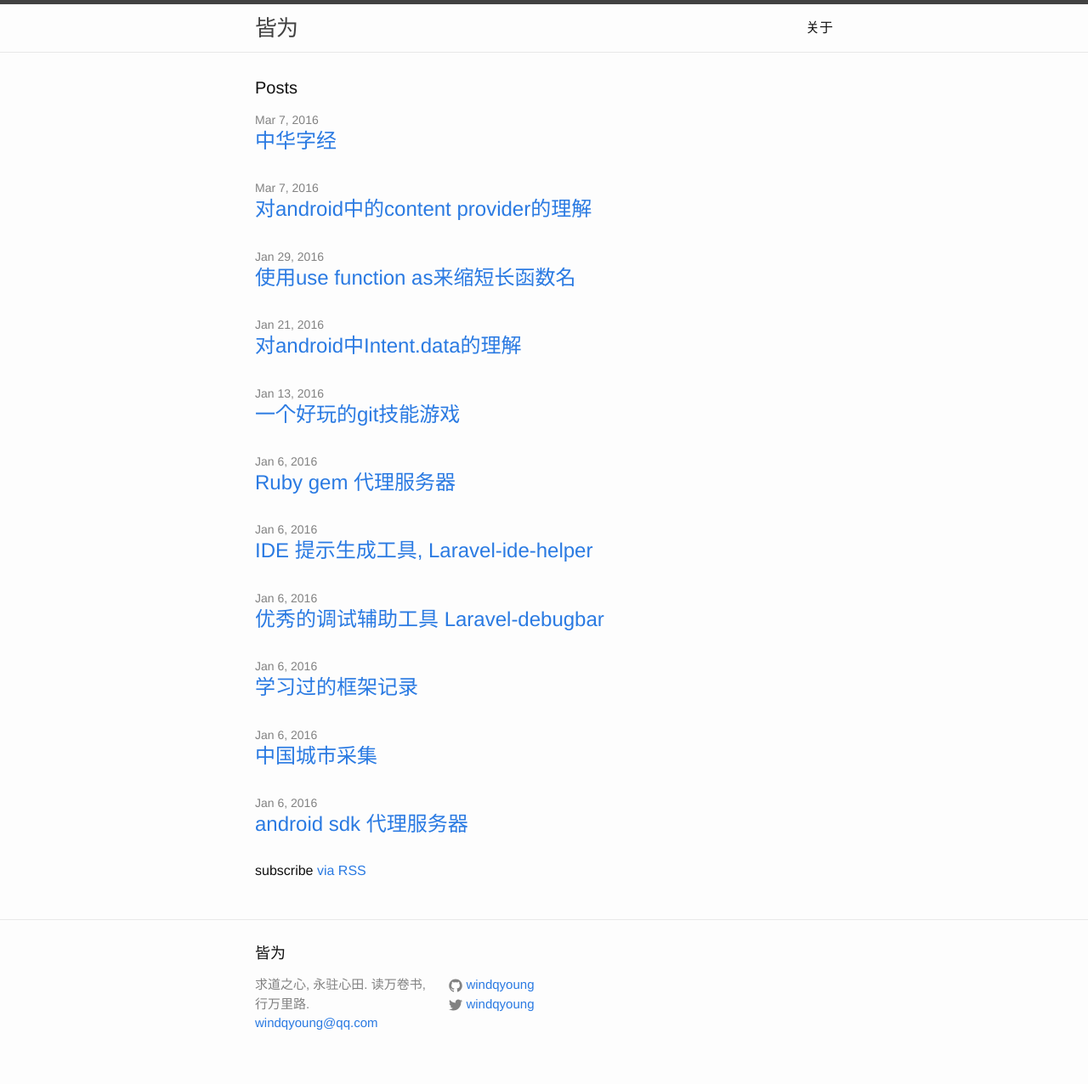
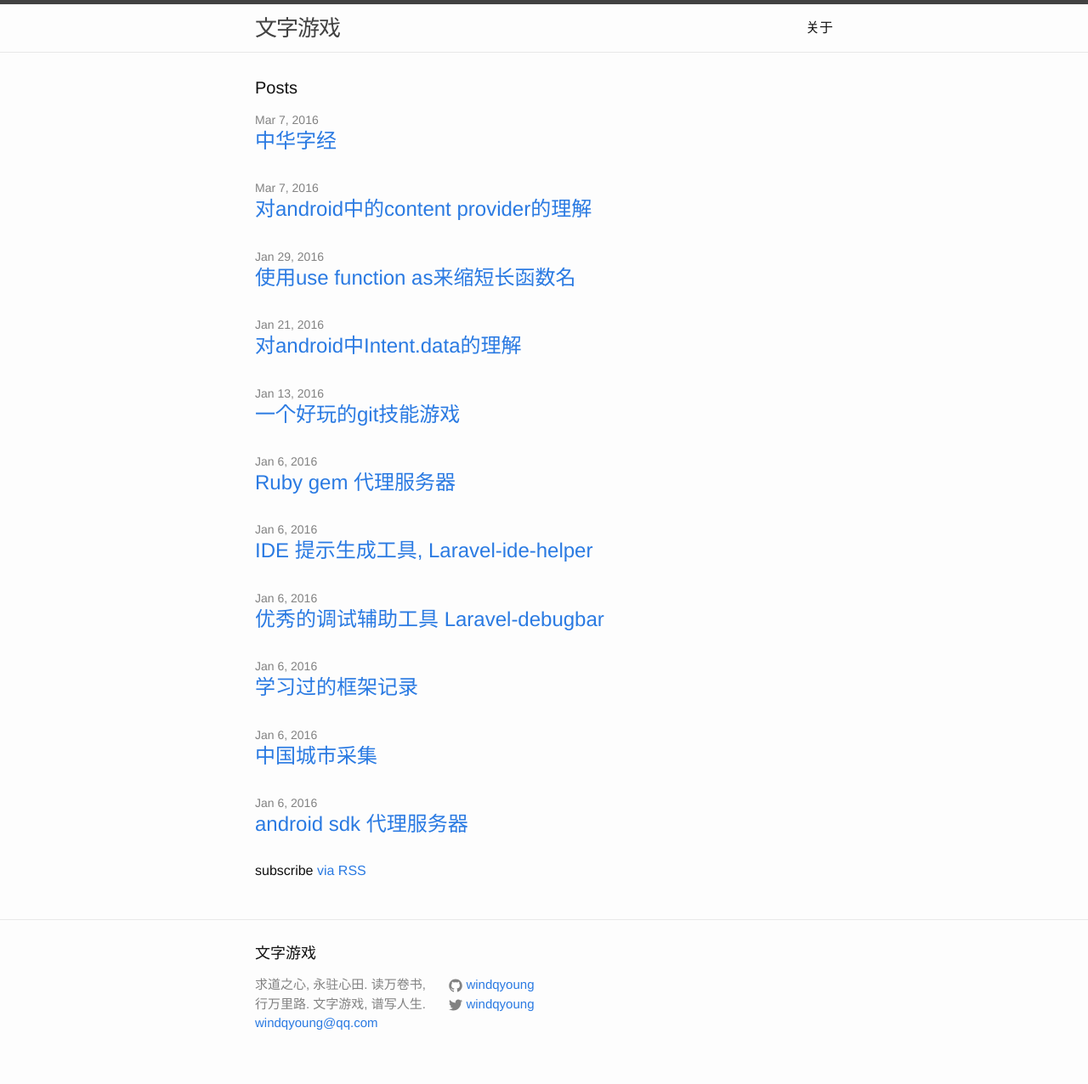
Before and after one commit to windqyoung/windqyoung.github.io, a Jekyll site: the page built from index.html, in a window 1280 px wide. Shown: the whole page at 85% size. Built offline with Jekyll 4.4.1, drawn with Linux system fonts in a browser that asks for light colours; nearby versions of some CDN libraries.

Commit message:
change title

```diff
--- a/_config.yml
+++ b/_config.yml
@@ -6,7 +6,7 @@
 # 'jekyll serve'. If you change this file, please restart the server process.
 
 # Site settings
-title: 皆为
+title: 文字游戏
 email: windqyoung@qq.com
 description: > # this means to ignore newlines until "baseurl:"
     日常学习使用心得.
@@ -17,7 +17,7 @@ github_username:  windqyoung
 
 # Build settings
 markdown: kramdown
-mani: 求道之心, 永驻心田. 读万卷书, 行万里路.
+mani: 求道之心, 永驻心田. 读万卷书, 行万里路. 文字游戏, 谱写人生.
 
 defaults:
   -
```
